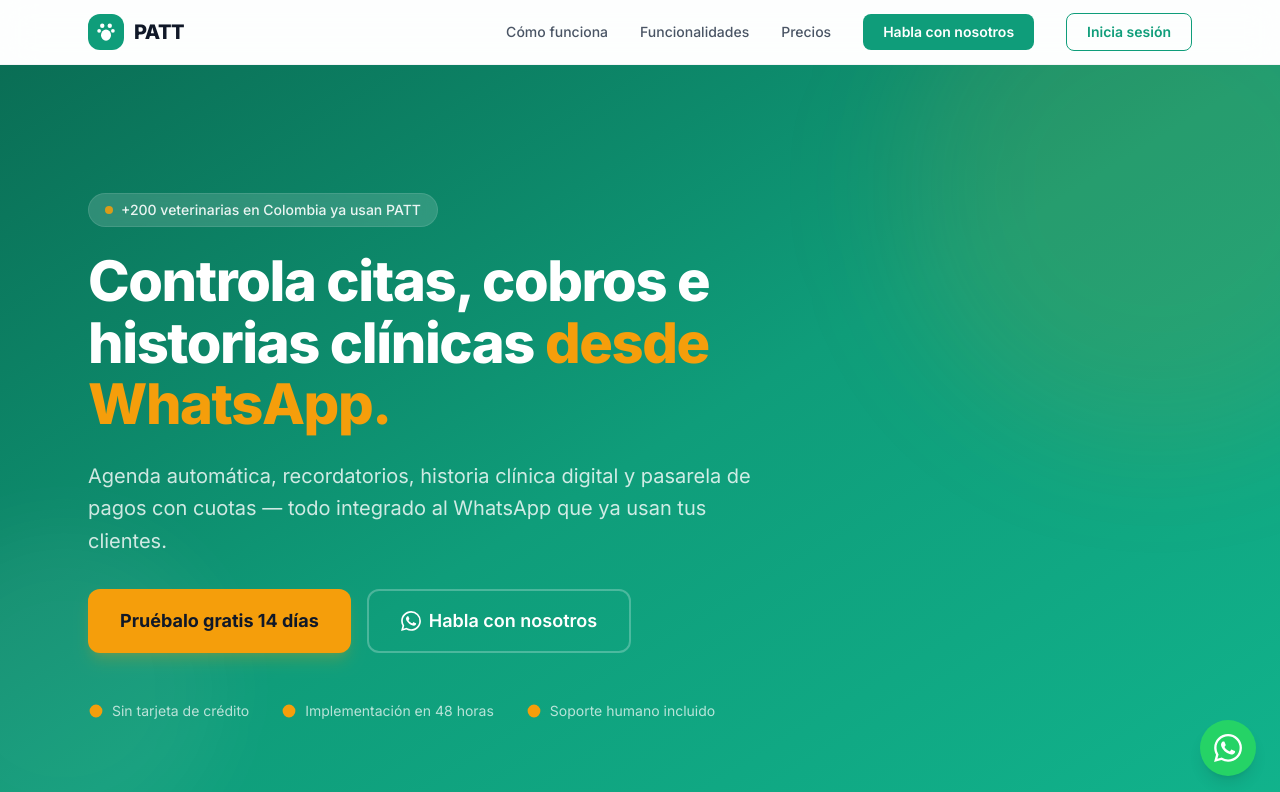
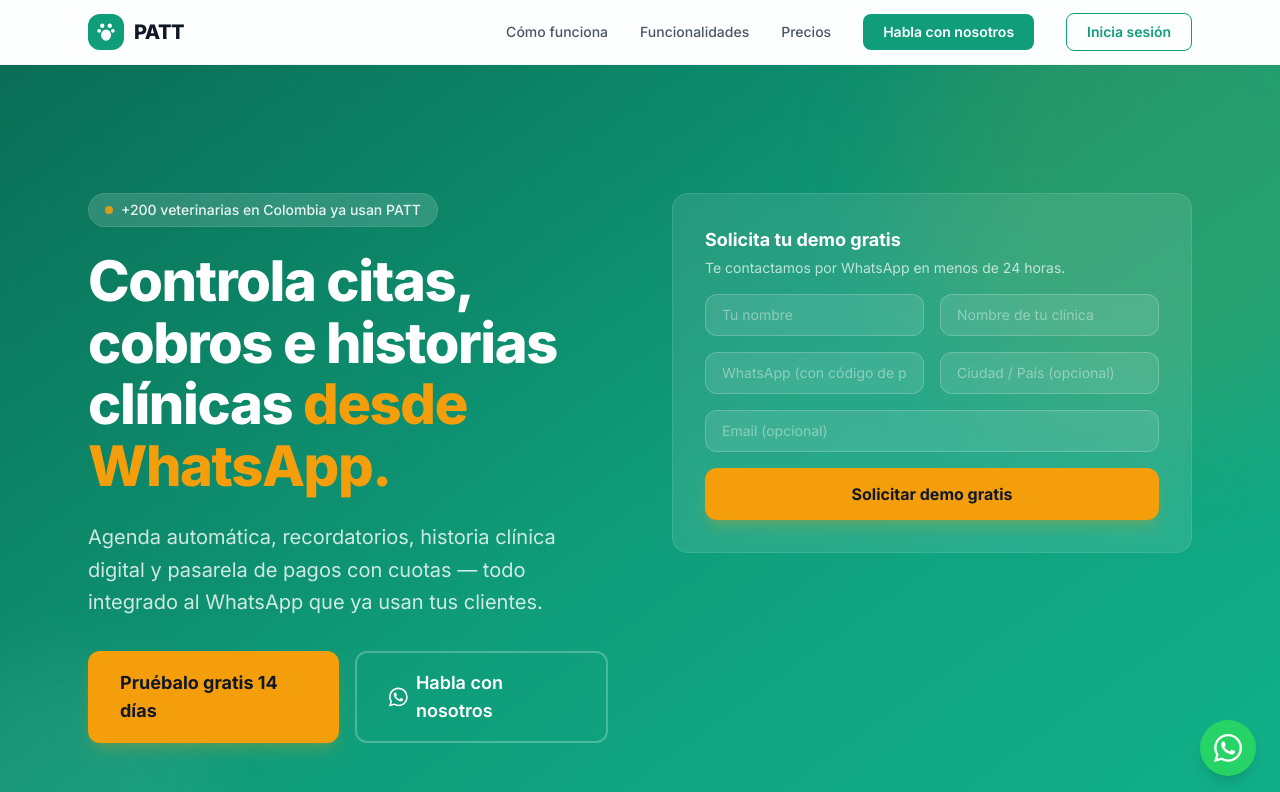
Before and after one commit to AutoSlop/patt, a Next.js app: page / in a window 1280 px wide. Shown: the top 792 px of the page. Built offline with nearby package versions, Linux system fonts and the light colour scheme.

Commit message:
feat: Actualizar el sitio publicado de PATT (mantener diseño, marca y contenid

```diff
--- /dev/null
+++ b/app/components/LeadForm.tsx
@@ -0,0 +1,97 @@
+"use client";
+
+import { useState } from "react";
+import { track } from "../lib/track";
+
+export default function LeadForm() {
+  const [submitted, setSubmitted] = useState(false);
+  const [nombre, setNombre] = useState("");
+  const [clinica, setClinica] = useState("");
+  const [whatsapp, setWhatsapp] = useState("");
+  const [ciudad, setCiudad] = useState("");
+  const [email, setEmail] = useState("");
+
+  function handleSubmit(e: React.FormEvent) {
+    e.preventDefault();
+    track("submit_lead_form", { nombre, clinica, whatsapp, ciudad, email });
+    setSubmitted(true);
+  }
+
+  if (submitted) {
+    return (
+      <div className="bg-white/15 backdrop-blur-sm rounded-2xl p-6 sm:p-8 border border-white/10 text-center">
+        <div className="w-14 h-14 bg-accent/20 rounded-full flex items-center justify-center mx-auto mb-4">
+          <svg className="w-7 h-7 text-accent" fill="none" viewBox="0 0 24 24" stroke="currentColor" strokeWidth={2}>
+            <path strokeLinecap="round" strokeLinejoin="round" d="M5 13l4 4L19 7" />
+          </svg>
+        </div>
+        <h3 className="text-xl font-bold text-white mb-2">¡Listo!</h3>
+        <p className="text-white/80 text-sm leading-relaxed">
+          Te contactaremos pronto por WhatsApp para agendar tu demo personalizada.
+        </p>
+      </div>
+    );
+  }
+
+  return (
+    <form
+      onSubmit={handleSubmit}
+      className="bg-white/10 backdrop-blur-sm rounded-2xl p-6 sm:p-8 border border-white/10 space-y-4"
+    >
+      <h3 className="text-lg font-bold text-white mb-1">Solicita tu demo gratis</h3>
+      <p className="text-white/70 text-sm mb-4">Te contactamos por WhatsApp en menos de 24 horas.</p>
+
+      <div className="grid sm:grid-cols-2 gap-4">
+        <input
+          type="text"
+          required
+          value={nombre}
+          onChange={(e) => setNombre(e.target.value)}
+          placeholder="Tu nombre"
+          className="w-full bg-white/10 border border-white/20 rounded-xl px-4 py-2.5 text-white placeholder:text-white/40 focus:ring-2 focus:ring-accent/50 focus:border-accent/50 outline-none transition-all text-sm"
+        />
+        <input
+          type="text"
+          required
+          value={clinica}
+          onChange={(e) => setClinica(e.target.value)}
+          placeholder="Nombre de tu clínica"
+          className="w-full bg-white/10 border border-white/20 rounded-xl px-4 py-2.5 text-white placeholder:text-white/40 focus:ring-2 focus:ring-accent/50 focus:border-accent/50 outline-none transition-all text-sm"
+        />
+      </div>
+
+      <div className="grid sm:grid-cols-2 gap-4">
+        <input
+          type="tel"
+          required
+          value={whatsapp}
+          onChange={(e) => setWhatsapp(e.target.value)}
+          placeholder="WhatsApp (con código de país)"
+          className="w-full bg-white/10 border border-white/20 rounded-xl px-4 py-2.5 text-white placeholder:text-white/40 focus:ring-2 focus:ring-accent/50 focus:border-accent/50 outline-none transition-all text-sm"
+        />
+        <input
+          type="text"
+          value={ciudad}
+          onChange={(e) => setCiudad(e.target.value)}
+          placeholder="Ciudad / País (opcional)"
+          className="w-full bg-white/10 border border-white/20 rounded-xl px-4 py-2.5 text-white placeholder:text-white/40 focus:ring-2 focus:ring-accent/50 focus:border-accent/50 outline-none transition-all text-sm"
+        />
+      </div>
+
+      <input
+        type="email"
+        value={email}
+        onChange={(e) => setEmail(e.target.value)}
+        placeholder="Email (opcional)"
+        className="w-full bg-white/10 border border-white/20 rounded-xl px-4 py-2.5 text-white placeholder:text-white/40 focus:ring-2 focus:ring-accent/50 focus:border-accent/50 outline-none transition-all text-sm"
+      />
+
+      <button
+        type="submit"
+        className="w-full bg-accent hover:bg-amber-400 text-gray-900 font-bold py-3.5 rounded-xl text-base transition-colors shadow-lg shadow-amber-500/20 cursor-pointer"
+      >
+        Solicitar demo gratis
+      </button>
+    </form>
+  );
+}
--- a/app/components/PricingCard.tsx
+++ b/app/components/PricingCard.tsx
@@ -1,6 +1,7 @@
 "use client";
 
 import { useState } from "react";
+import { track } from "../lib/track";
 import PaymentModal from "./PaymentModal";
 
 interface PricingCardProps {
@@ -61,7 +62,7 @@
           ))}
         </ul>
         <button
-          onClick={() => setShowModal(true)}
+          onClick={() => { track("start_payment", { plan: name, price }); setShowModal(true); }}
           className={`w-full py-3.5 rounded-xl font-bold transition-all cursor-pointer ${
             highlighted
               ? "bg-white text-primary hover:bg-gray-100 shadow-sm"
--- /dev/null
+++ b/app/components/Tracking.tsx
@@ -0,0 +1,30 @@
+"use client";
+
+import { useEffect } from "react";
+import { track } from "../lib/track";
+
+/**
+ * Sets up global tracking:
+ * - Initialises window.dataLayer
+ * - Delegated click listener for any element with a data-track attribute
+ */
+export default function Tracking() {
+  useEffect(() => {
+    if (typeof window === "undefined") return;
+    window.dataLayer = window.dataLayer || [];
+
+    function handleClick(e: MouseEvent) {
+      const el = (e.target as HTMLElement).closest("[data-track]");
+      if (el) {
+        const event = el.getAttribute("data-track")!;
+        const label = el.getAttribute("data-track-label") || undefined;
+        track(event, label ? { label } : undefined);
+      }
+    }
+
+    document.addEventListener("click", handleClick);
+    return () => document.removeEventListener("click", handleClick);
+  }, []);
+
+  return null;
+}
--- a/app/components/WhatsAppButton.tsx
+++ b/app/components/WhatsAppButton.tsx
@@ -1,4 +1,6 @@
 "use client";
+
+import { track } from "../lib/track";
 
 const WA_URL =
   "https://wa.me/573212266160?text=Hola%20PATT%2C%20quiero%20conocer%20la%20demo%20para%20mi%20veterinaria";
@@ -10,6 +12,7 @@
       target="_blank"
       rel="noopener noreferrer"
       aria-label="Chatea con nosotros por WhatsApp"
+      onClick={() => track("click_whatsapp", { label: "floating_button" })}
       className="fixed bottom-6 right-6 z-40 bg-[#25D366] hover:bg-[#1EBE5A] text-white w-14 h-14 rounded-full flex items-center justify-center shadow-lg hover:shadow-xl transition-all hover:scale-105"
     >
       <svg className="w-7 h-7" fill="currentColor" viewBox="0 0 24 24">
--- /dev/null
+++ b/app/lib/track.ts
@@ -0,0 +1,21 @@
+// Simple analytics layer — logs to console + pushes to window.dataLayer
+// for future GTM / GA4 integration.
+
+declare global {
+  interface Window {
+    dataLayer: Record<string, unknown>[];
+  }
+}
+
+export function track(event: string, data?: Record<string, unknown>) {
+  const payload = { event, ...data, timestamp: new Date().toISOString() };
+
+  // Console log for debugging
+  console.log("[PATT Track]", payload);
+
+  // Push to dataLayer for GTM / GA4
+  if (typeof window !== "undefined") {
+    window.dataLayer = window.dataLayer || [];
+    window.dataLayer.push(payload);
+  }
+}
--- a/app/page.tsx
+++ b/app/page.tsx
@@ -1,5 +1,7 @@
 import FAQ from "./components/FAQ";
+import LeadForm from "./components/LeadForm";
 import PricingCard from "./components/PricingCard";
+import Tracking from "./components/Tracking";
 import WhatsAppButton from "./components/WhatsAppButton";
 
 const WA_URL =
@@ -74,6 +76,7 @@
 export default function Home() {
   return (
     <>
+      <Tracking />
       <WhatsAppButton />
 
       {/* NAV */}
@@ -99,6 +102,8 @@
               href={WA_URL}
               target="_blank"
               rel="noopener noreferrer"
+              data-track="click_whatsapp"
+              data-track-label="nav"
               className="bg-primary hover:bg-primary-dark text-white font-semibold px-5 py-2 rounded-lg transition-colors text-sm"
             >
               Habla con nosotros
@@ -119,7 +124,8 @@
         <div className="absolute -top-32 -right-32 w-[500px] h-[500px] rounded-full bg-accent/10 blur-3xl" />
         <div className="absolute bottom-0 -left-24 w-80 h-80 rounded-full bg-white/5 blur-2xl" />
         <div className="relative max-w-6xl mx-auto px-4 sm:px-6 py-20 sm:py-28 lg:py-32">
-          <div className="max-w-3xl">
+          <div className="grid lg:grid-cols-2 gap-12 lg:gap-16 items-start">
+            <div>
               {/* Badge */}
               <div className="inline-flex items-center gap-2 bg-white/15 backdrop-blur-sm text-white/90 text-sm font-medium px-4 py-1.5 rounded-full mb-6 border border-white/10">
                 <span className="w-2 h-2 bg-accent rounded-full animate-pulse-soft" />
@@ -134,7 +140,9 @@
               </p>
               <div className="mt-8 flex flex-col sm:flex-row gap-4">
                 <a
-                href="#precios"
+                  href="#lead-form"
+                  data-track="click_pruebalo_gratis"
+                  data-track-label="hero"
                   className="inline-flex items-center justify-center bg-accent hover:bg-amber-400 text-gray-900 font-bold px-8 py-4 rounded-xl text-lg transition-colors shadow-lg shadow-amber-500/20"
                 >
                   Pruébalo gratis 14 días
@@ -143,6 +151,8 @@
                   href={WA_URL}
                   target="_blank"
                   rel="noopener noreferrer"
+                  data-track="click_whatsapp"
+                  data-track-label="hero"
                   className="inline-flex items-center justify-center border-2 border-white/25 hover:bg-white/10 text-white font-semibold px-8 py-4 rounded-xl text-lg transition-colors"
                 >
                   <svg className="w-5 h-5 mr-2" fill="currentColor" viewBox="0 0 24 24">
@@ -165,6 +175,11 @@
                   <svg className="w-4 h-4 text-accent" fill="currentColor" viewBox="0 0 20 20"><path d="M10 18a8 8 0 100-16 8 8 0 000 16zm3.707-9.293a1 1 0 00-1.414-1.414L9 10.586 7.707 9.293a1 1 0 00-1.414 1.414l2 2a1 1 0 001.414 0l4-4z" /></svg>
                   Soporte humano incluido
                 </div>
+              </div>
+            </div>
+            {/* Lead Form */}
+            <div id="lead-form" className="scroll-mt-24">
+              <LeadForm />
             </div>
           </div>
         </div>
@@ -510,7 +525,9 @@
           </p>
           <div className="flex flex-col sm:flex-row gap-4 justify-center">
             <a
-              href="#precios"
+              href="#lead-form"
+              data-track="click_pruebalo_gratis"
+              data-track-label="cta_final"
               className="inline-flex items-center justify-center bg-accent hover:bg-amber-400 text-gray-900 font-bold px-8 py-4 rounded-xl text-lg transition-colors shadow-lg shadow-amber-500/20"
             >
               Pruébalo gratis 14 días
@@ -519,6 +536,8 @@
               href={WA_URL}
               target="_blank"
               rel="noopener noreferrer"
+              data-track="click_whatsapp"
+              data-track-label="cta_final"
               className="inline-flex items-center justify-center border-2 border-white/25 hover:bg-white/10 text-white font-semibold px-8 py-4 rounded-xl text-lg transition-colors"
             >
               Habla con nosotros
@@ -567,6 +586,8 @@
                     href={WA_URL}
                     target="_blank"
                     rel="noopener noreferrer"
+                    data-track="click_whatsapp"
+                    data-track-label="footer"
                     className="hover:text-white transition-colors"
                   >
                     WhatsApp
```
Lines whose indentation alone changed are shown as unchanged.
